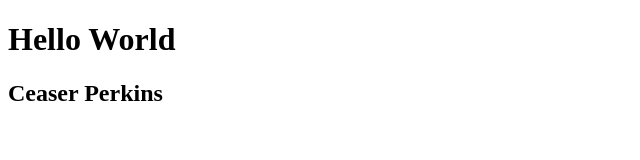
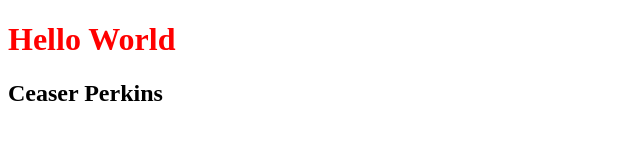
Before and after one commit to CeaserSP/CeaserSP.github.io, a plain HTML site: page index.html in a window 1280 px wide. Shown: the whole page, without its empty margins (0-640 px from the left). Drawn offline with Linux system fonts and the light colour scheme.

Commit message:
<text color>

```diff
--- a/index.html
+++ b/index.html
@@ -5,6 +5,7 @@
     <meta name="viewport" content="width=device-width, initial-scale=1.0">
     <meta http-equiv="X-UA-Compatible" content="ie=edge">
     <title>My Page</title>
+    <link rel=stylesheet type=text/css href=style.css>
 </head>
 <body>
     <h1>Hello World</h1>
--- /dev/null
+++ b/style.css
@@ -0,0 +1,3 @@
+h1{
+    color: red;
+}
```
